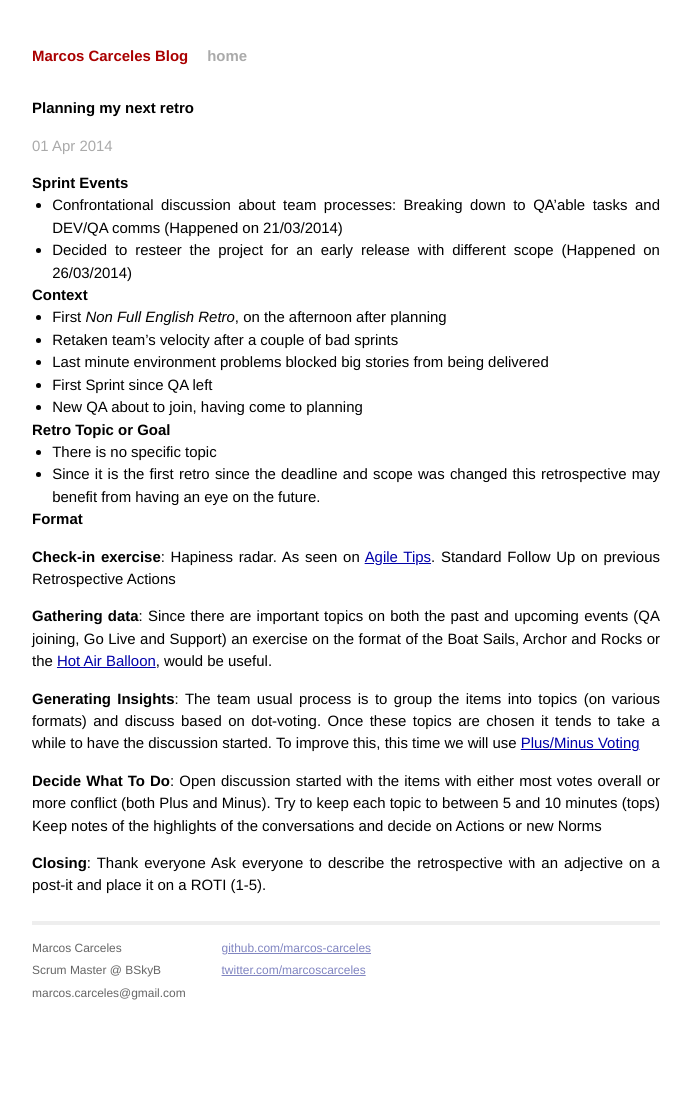
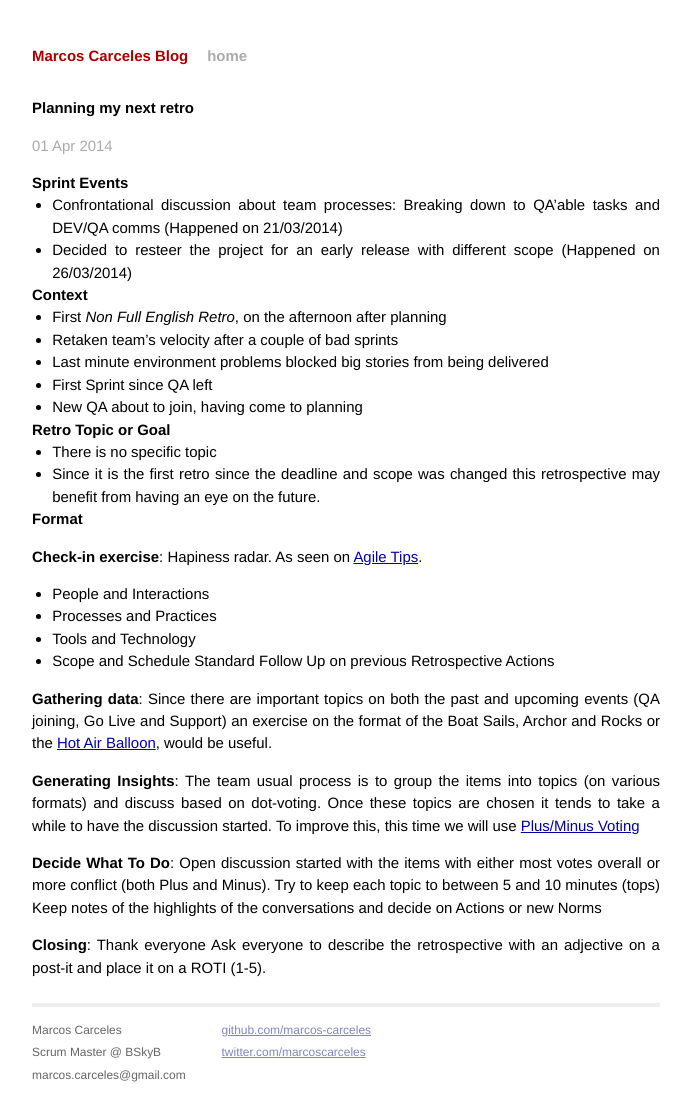
Before and after one commit to marcoscarceles/marcos-carceles.github.io, a Jekyll site: the page built from _posts/2014-04-01-planning-my-next-retro.markdown, in a window 1280 px wide. Shown: the whole page, without its empty margins (294-985 px from the left). Built offline with Jekyll 4.4.1, drawn with Linux system fonts in a browser that asks for light colours; Markdown is read by kramdown in place of the engine named in the settings; before the commit the page ends 1016 px from its top, so only the background shows below that.

Commit message:
Detailed Hapiness Radar

```diff
--- a/_posts/2014-04-01-planning-my-next-retro.markdown
+++ b/_posts/2014-04-01-planning-my-next-retro.markdown
@@ -24,6 +24,10 @@ categories: agile retrospectives
 
 **Check-in exercise**:
 Hapiness radar. As seen on [Agile Tips][hapiness-radar].
+  + People and Interactions
+  + Processes and Practices
+  + Tools and Technology
+  + Scope and Schedule
 Standard Follow Up on previous Retrospective Actions
 
 **Gathering data**:
```
